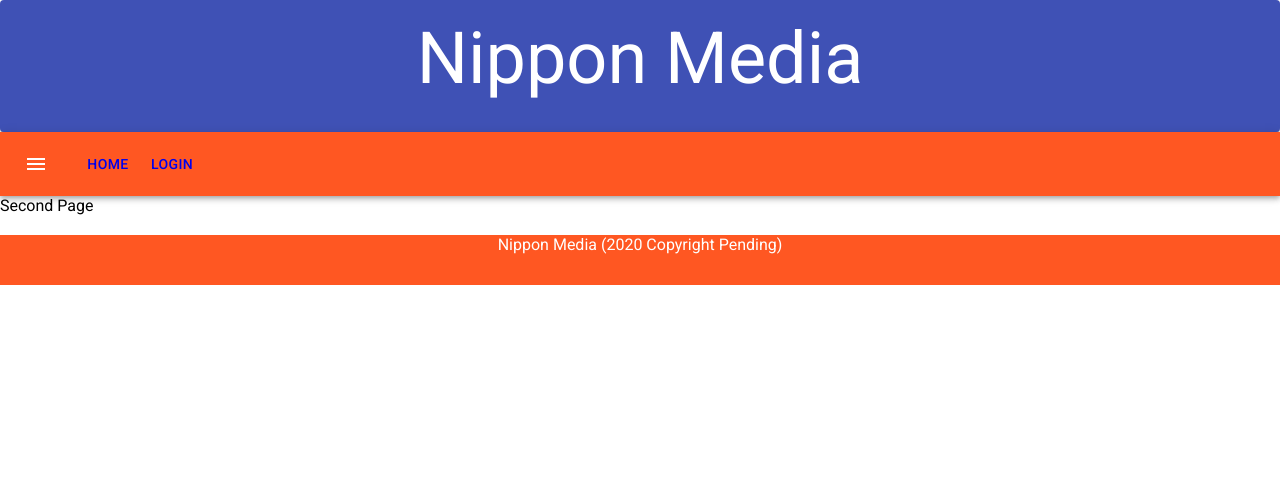
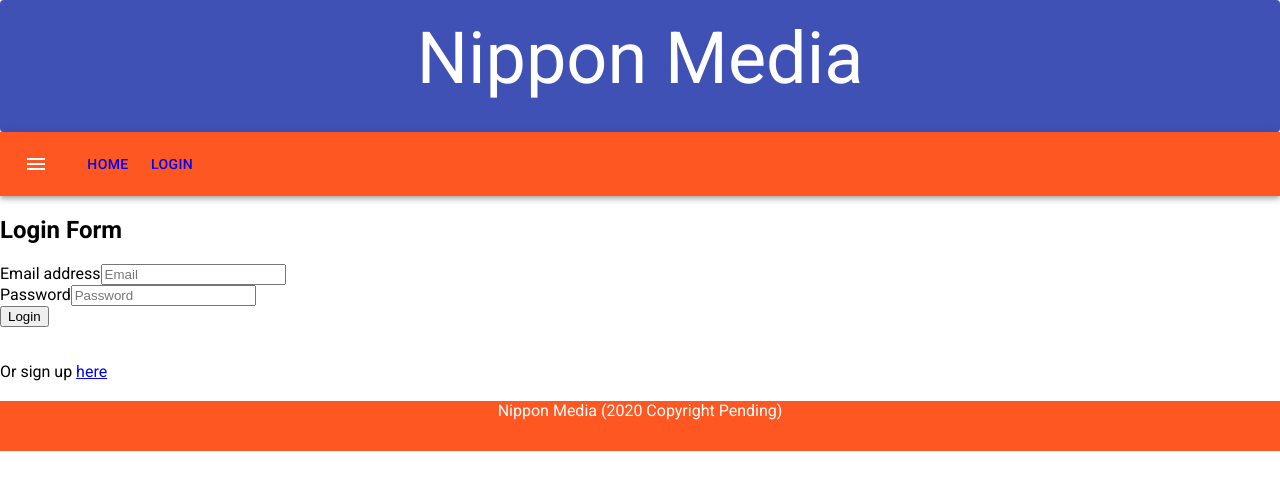
Before and after one commit to Crowe828/nipponmedia, a React (Create React App) app in the folder client/: page /login in a window 1280 px wide. Shown: the top 490 px of the page. Built offline with nearby package versions, Linux system fonts and the light colour scheme.

Commit message:
basic login form created

```diff
--- a/client/src/components/Nav/index.js
+++ b/client/src/components/Nav/index.js
@@ -3,7 +3,6 @@ import { Link } from "react-router-dom";
 import { makeStyles } from "@material-ui/core/styles";
 import AppBar from "@material-ui/core/AppBar";
 import Toolbar from "@material-ui/core/Toolbar";
-import Typography from "@material-ui/core/Typography";
 import Button from "@material-ui/core/Button";
 import IconButton from "@material-ui/core/IconButton";
 import MenuIcon from "@material-ui/icons/Menu";
--- a/client/src/pages/Login.js
+++ b/client/src/pages/Login.js
@@ -1,9 +1,40 @@
-import React from 'react'
+import React from "react";
 
 export default function Login() {
-    return (
-        <div>
-            Second Page
+  return (
+    <div className="container">
+      <div className="row">
+        <div className="col-md-6 col-md-offset-3">
+          <h2>Login Form</h2>
+          <form className="login">
+            <div className="form-group">
+              <label for="exampleInputEmail1">Email address</label>
+              <input
+                type="email"
+                className="form-control"
+                id="email-input"
+                placeholder="Email"
+              />
+            </div>
+            <div className="form-group">
+              <label for="exampleInputPassword1">Password</label>
+              <input
+                type="password"
+                className="form-control"
+                id="password-input"
+                placeholder="Password"
+              />
+            </div>
+            <button type="submit" className="btn btn-default">
+              Login
+            </button>
+          </form>
+          <br />
+          <p>
+            Or sign up <a href="/signup">here</a>
+          </p>
         </div>
-    )
+      </div>
+    </div>
+  );
 }
```
